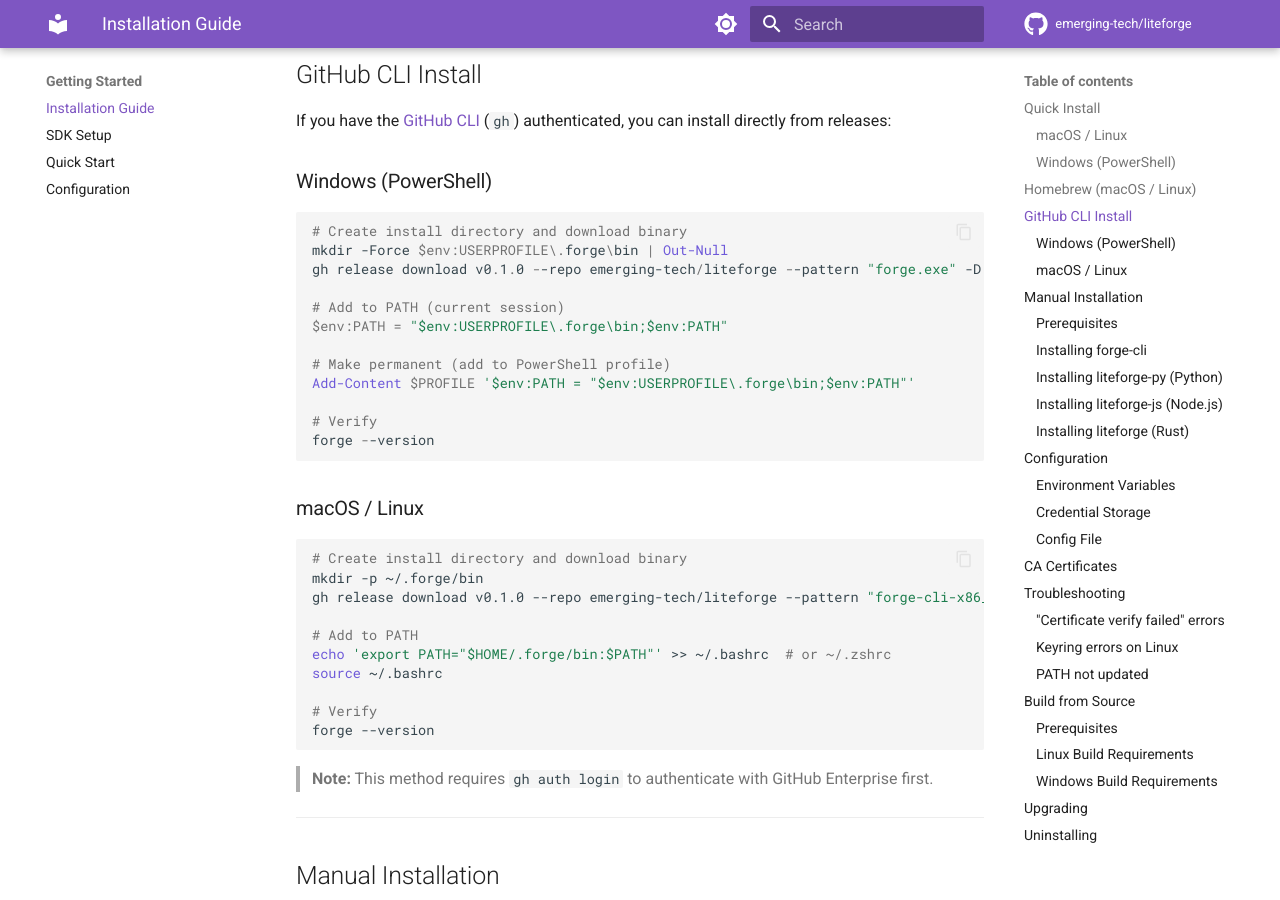
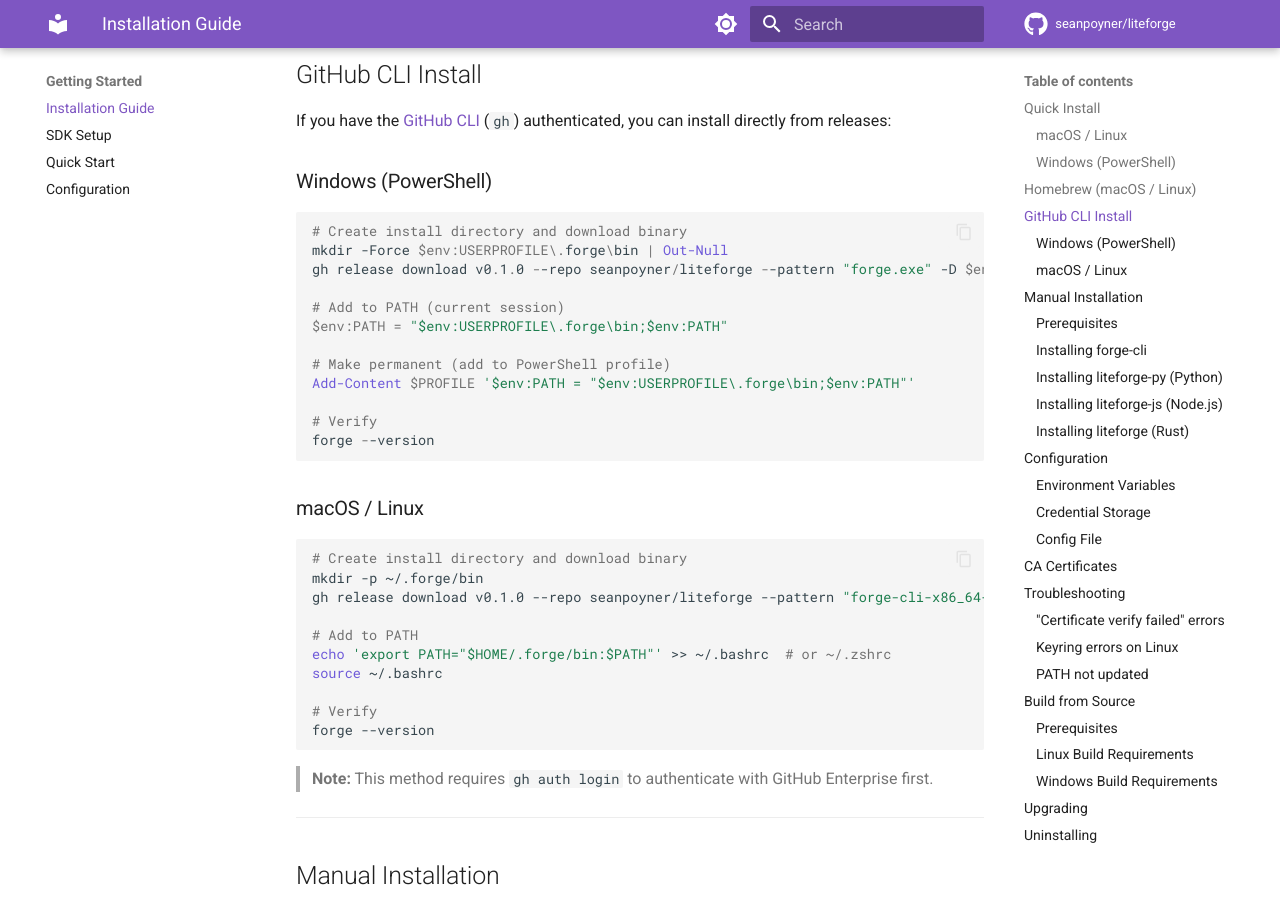
Before and after one commit to seanpoyner/liteforge, an MkDocs documentation site: the page built from docs/installation.md, in a window 1280 px wide and 900 px high, scrolled down 1175 px. Built offline with MkDocs 1.6.1 and Material for MkDocs 9.7.7, drawn with Linux system fonts in a browser that asks for light colours; comment, search, counter and statistics services are not loaded.

Commit message:
chore: replace emerging-tech with seanpoyner in docs/config
The docs site URL, mkdocs repo_name, and release-download examples
referenced a stale `emerging-tech` GitHub owner. Point them at the
actual repo owner `seanpoyner` to match the git remote.

Co-Authored-By: Claude Opus 4.8 (1M context) <noreply@anthropic.com>

````diff
--- a/docs/installation.md
+++ b/docs/installation.md
@@ -57,7 +57,7 @@ If you have the [GitHub CLI](https://cli.github.com/) (`gh`) authenticated, you
 ```powershell
 # Create install directory and download binary
 mkdir -Force $env:USERPROFILE\.forge\bin | Out-Null
-gh release download v0.1.0 --repo emerging-tech/liteforge --pattern "forge.exe" -D $env:USERPROFILE\.forge\bin
+gh release download v0.1.0 --repo seanpoyner/liteforge --pattern "forge.exe" -D $env:USERPROFILE\.forge\bin
 
 # Add to PATH (current session)
 $env:PATH = "$env:USERPROFILE\.forge\bin;$env:PATH"
@@ -74,7 +74,7 @@ forge --version
 ```bash
 # Create install directory and download binary
 mkdir -p ~/.forge/bin
-gh release download v0.1.0 --repo emerging-tech/liteforge --pattern "forge-cli-x86_64-unknown-linux-gnu.tar.gz" --output - | tar -xz -C ~/.forge/bin
+gh release download v0.1.0 --repo seanpoyner/liteforge --pattern "forge-cli-x86_64-unknown-linux-gnu.tar.gz" --output - | tar -xz -C ~/.forge/bin
 
 # Add to PATH
 echo 'export PATH="$HOME/.forge/bin:$PATH"' >> ~/.bashrc  # or ~/.zshrc
--- a/mkdocs.yml
+++ b/mkdocs.yml
@@ -1,8 +1,8 @@
 site_name: LiteForge (Rust)
 site_description: High-performance Rust SDK for building LLM applications, with Python and JavaScript/TypeScript bindings
-site_url: https://emerging-tech.github.io/liteforge/
+site_url: https://seanpoyner.github.io/liteforge/
 repo_url: https://github.com/seanpoyner/liteforge
-repo_name: emerging-tech/liteforge
+repo_name: seanpoyner/liteforge
 
 theme:
   name: material
````
Also changed, not shown: README.md (+1 -1 lines), crates/forge-cli/README.md (+1 -1 lines), crates/liteforge-js/README.md (+1 -1 lines), crates/liteforge-py/README.md (+1 -1 lines), crates/liteforge/README.md (+1 -1 lines).
